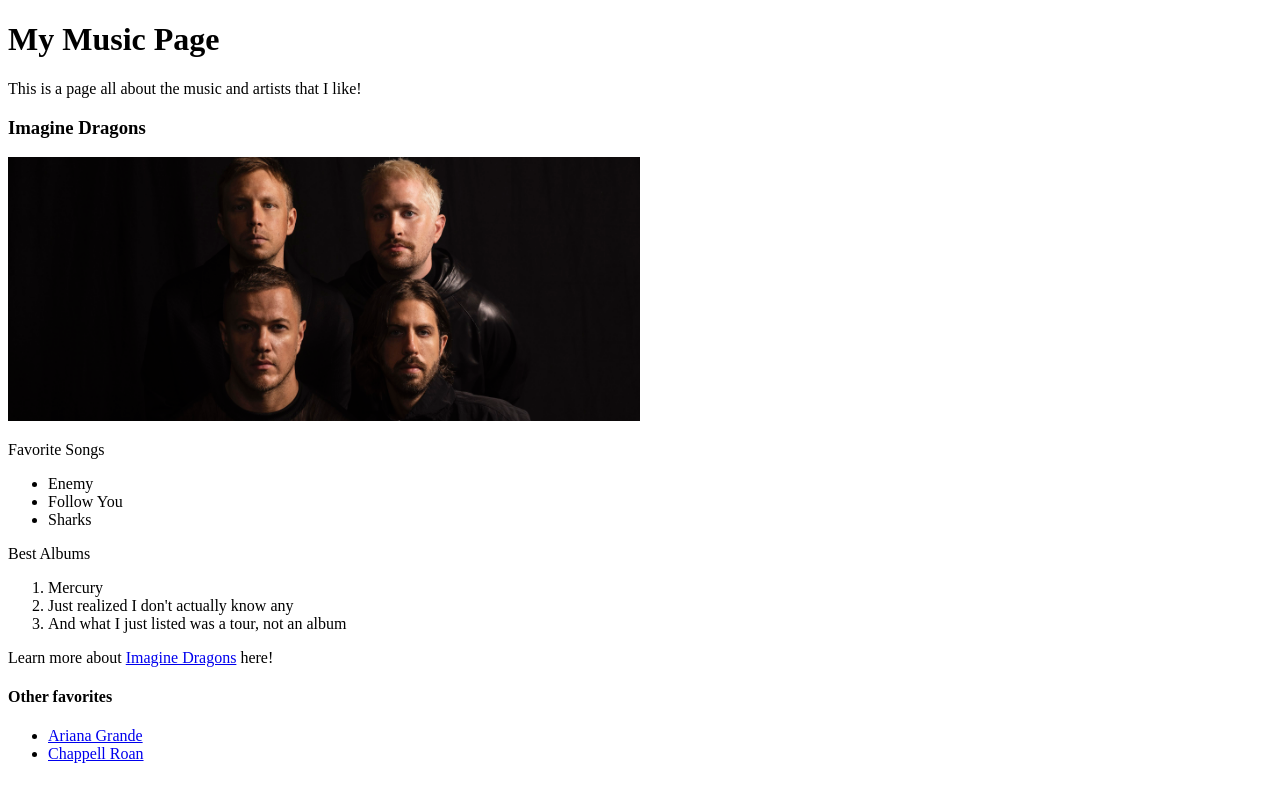
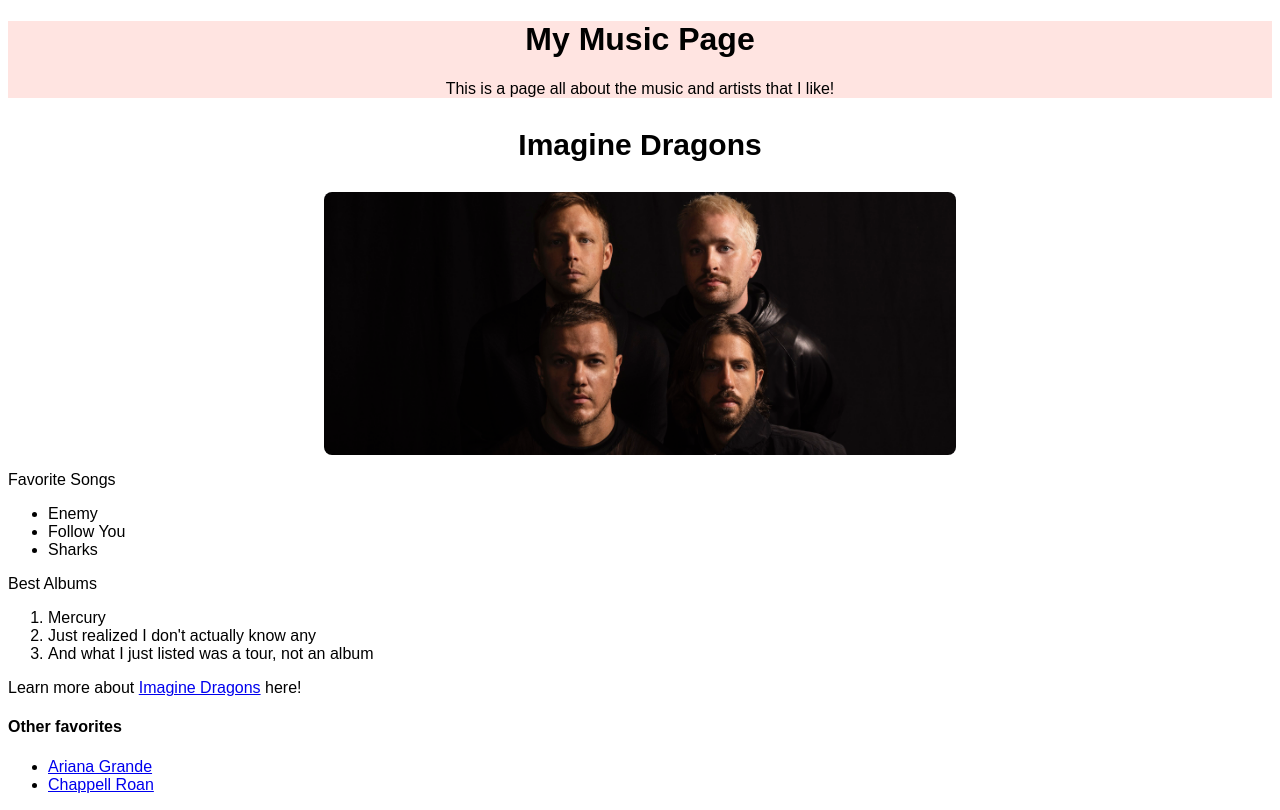
Before and after one commit to boedeckern/html-practice, a plain HTML site: page index.html in a window 1280 px wide. Drawn offline with Linux system fonts and the light colour scheme; files that its build step writes are made by us from their sources.

Commit message:
Completed instructions in CSS Fundamentals resource 1

```diff
--- a/index.html
+++ b/index.html
@@ -2,6 +2,7 @@
 <html>
     <head>
         <title>My Music Page</title>
+        <link rel="stylesheet" href="./css/style.css" />
     </head>
     <body>
         <header>
--- /dev/null
+++ b/style.css
@@ -0,0 +1,20 @@
+header{
+    background-color: mistyrose;
+    text-align:center;
+}
+h3{
+    font-size:30px;
+    text-align:center;
+}
+body{
+    background-clor:#f2f4f7;
+}
+*{
+    font-family:sans-serif;
+}
+img{
+    width:50%;
+    border-radius:8px;
+    display:block;
+    margin:auto;
+}
```
